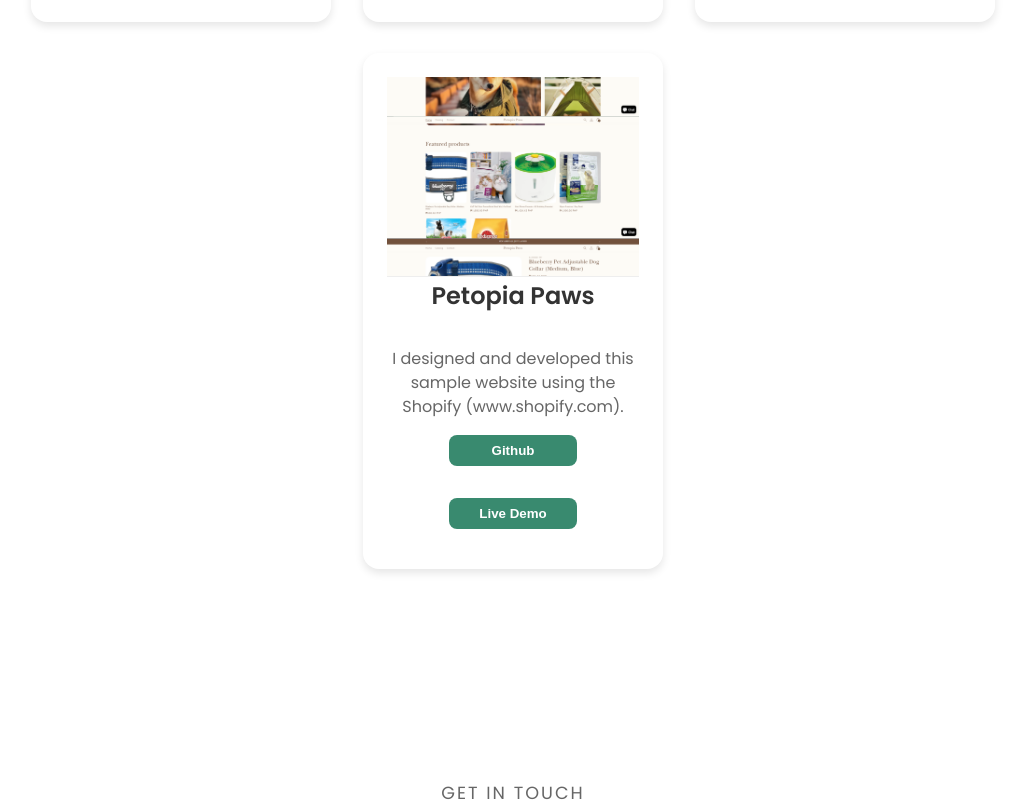
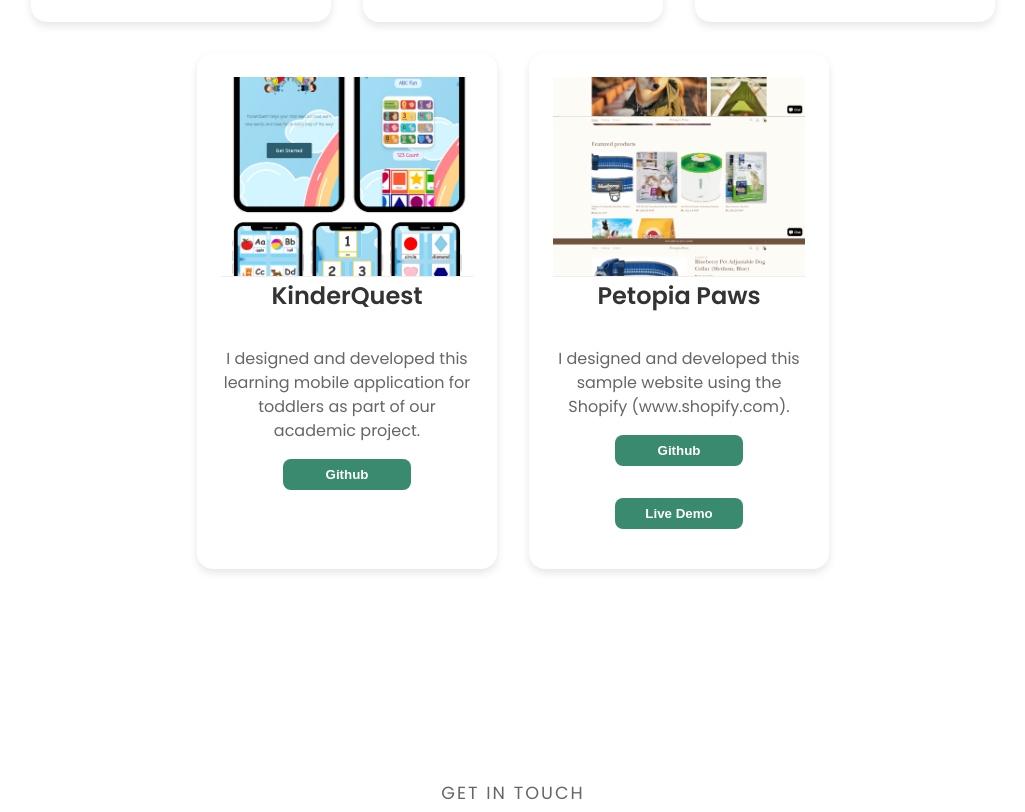
Before and after one commit to Viktworya/riaPortfolio2, a plain HTML site: page index.html in a window 1280 px wide. Shown: the part 4591-5403 px from the top of the page, without its empty margins (127-1152 px from the left). Drawn offline with nearby package versions, Linux system fonts and the light colour scheme.

Commit message:
added new prj

```diff
--- a/index.html
+++ b/index.html
@@ -414,6 +414,25 @@
             <div class="details-container color-container">
             <div class="article-container">
                 <img
+                src="./assests/project-8.png"
+                alt="Project 6"
+                class="project-img"/>
+            </div>
+            <h2 class="experience-sub-title project">KinderQuest</h2>
+            <p>I designed and developed this learning mobile application for toddlers as part of our academic project.
+            </p>
+            <div class="btn-container">
+            <button
+                class="btn btn-color-2 project-btn"
+                onclick="window.open('https://github.com/Viktworya/KinderQuest', '_blank')"
+                >
+                    Github
+            </button>
+            </div>
+            </div>
+            <div class="details-container color-container">
+            <div class="article-container">
+                <img
                 src="./assests/project-7.png"
                 alt="Project 7"
                 class="project-img"/>
```
Also changed, not shown: assests/project-8.png (added).
